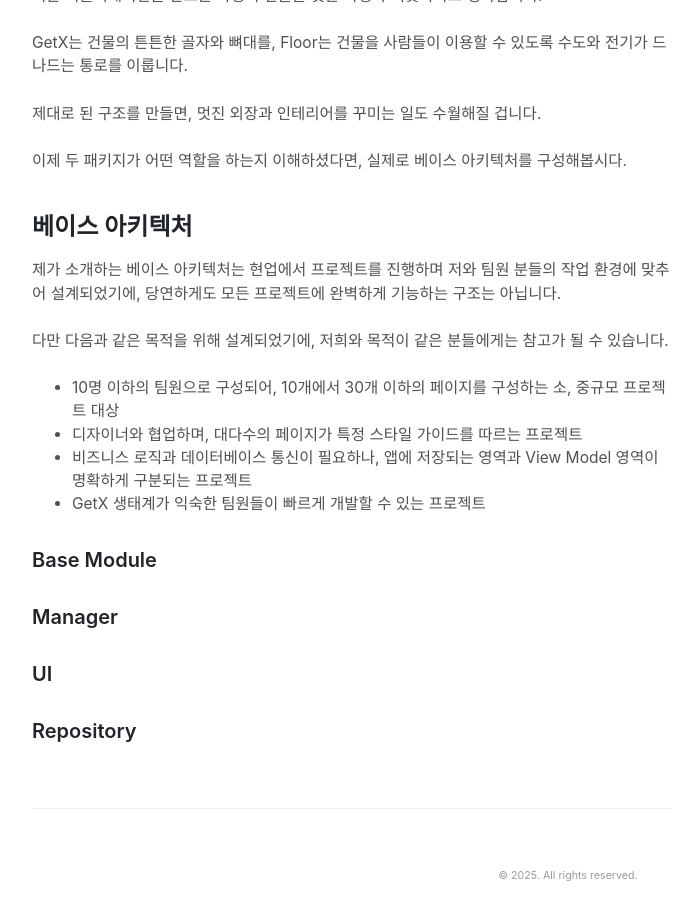
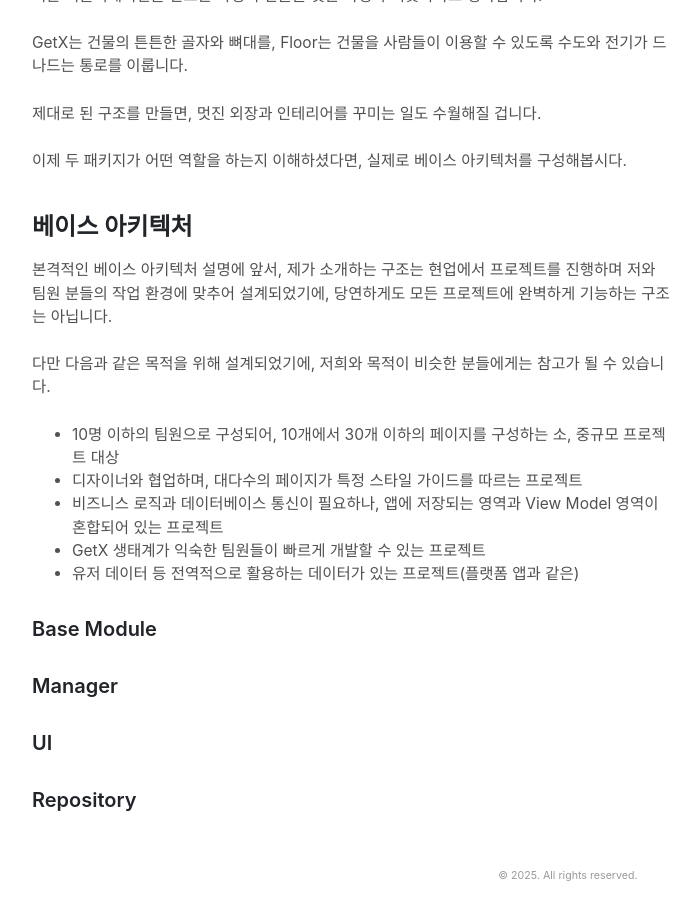
Before and after one commit to dc143cDev/dc143cDev.github.io, a Jekyll site: the page built from _posts/2024-12-07-base-architecture.md, in a window 1280 px wide and 900 px high, scrolled down 2170 px. Shown: the whole window, without its empty margins (288-988 px from the left). Built offline with Jekyll 4.4.1, drawn with Linux system fonts in a browser that asks for light colours; some web fonts are replaced.

Commit message:
Update 2024-12-07-base-architecture.md

```diff
--- a/_posts/2024-12-07-base-architecture.md
+++ b/_posts/2024-12-07-base-architecture.md
@@ -83,16 +83,15 @@
 
 ## 베이스 아키텍처
 
-제가 소개하는 베이스 아키텍처는 현업에서 프로젝트를 진행하며 저와 팀원 분들의 작업 환경에 맞추어 설계되었기에, 당연하게도 모든 프로젝트에 완벽하게 기능하는 구조는 아닙니다.
+본격적인 베이스 아키텍처 설명에 앞서, 제가 소개하는 구조는 현업에서 프로젝트를 진행하며 저와 팀원 분들의 작업 환경에 맞추어 설계되었기에, 당연하게도 모든 프로젝트에 완벽하게 기능하는 구조는 아닙니다.
 
-다만 다음과 같은 목적을 위해 설계되었기에, 저희와 목적이 같은 분들에게는 참고가 될 수 있습니다.
+다만 다음과 같은 목적을 위해 설계되었기에, 저희와 목적이 비슷한 분들에게는 참고가 될 수 있습니다.
 
 - 10명 이하의 팀원으로 구성되어, 10개에서 30개 이하의 페이지를 구성하는 소, 중규모 프로젝트 대상
 - 디자이너와 협업하며, 대다수의 페이지가 특정 스타일 가이드를 따르는 프로젝트
-- 비즈니스 로직과 데이터베이스 통신이 필요하나, 앱에 저장되는 영역과 View Model 영역이 명확하게 구분되는 프로젝트
+- 비즈니스 로직과 데이터베이스 통신이 필요하나, 앱에 저장되는 영역과 View Model 영역이 혼합되어 있는 프로젝트
 - GetX 생태계가 익숙한 팀원들이 빠르게 개발할 수 있는 프로젝트
-
-
+- 유저 데이터 등 전역적으로 활용하는 데이터가 있는 프로젝트(플랫폼 앱과 같은)
 
 ### Base Module
 
```
